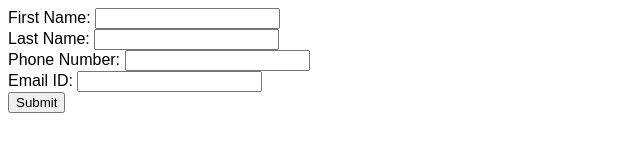
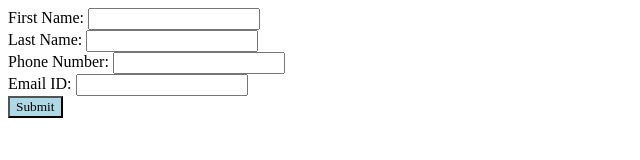
Before and after one commit to acciojob/form-login-2-Ravisupreme-15, a website: page main.html in a window 1280 px wide. Shown: the whole page, without its empty margins (0-640 px from the left). Drawn offline with Linux system fonts and the light colour scheme.

Commit message:
created a submission

```diff
--- a/styles.css
+++ b/styles.css
@@ -1,4 +1,8 @@
 /*  your css code here. If applicable */
 *{
-	font-family: arial;
+	font-family: Times New Roman;
 }
+
+button{
+	background-color: lightblue;
+}
```
